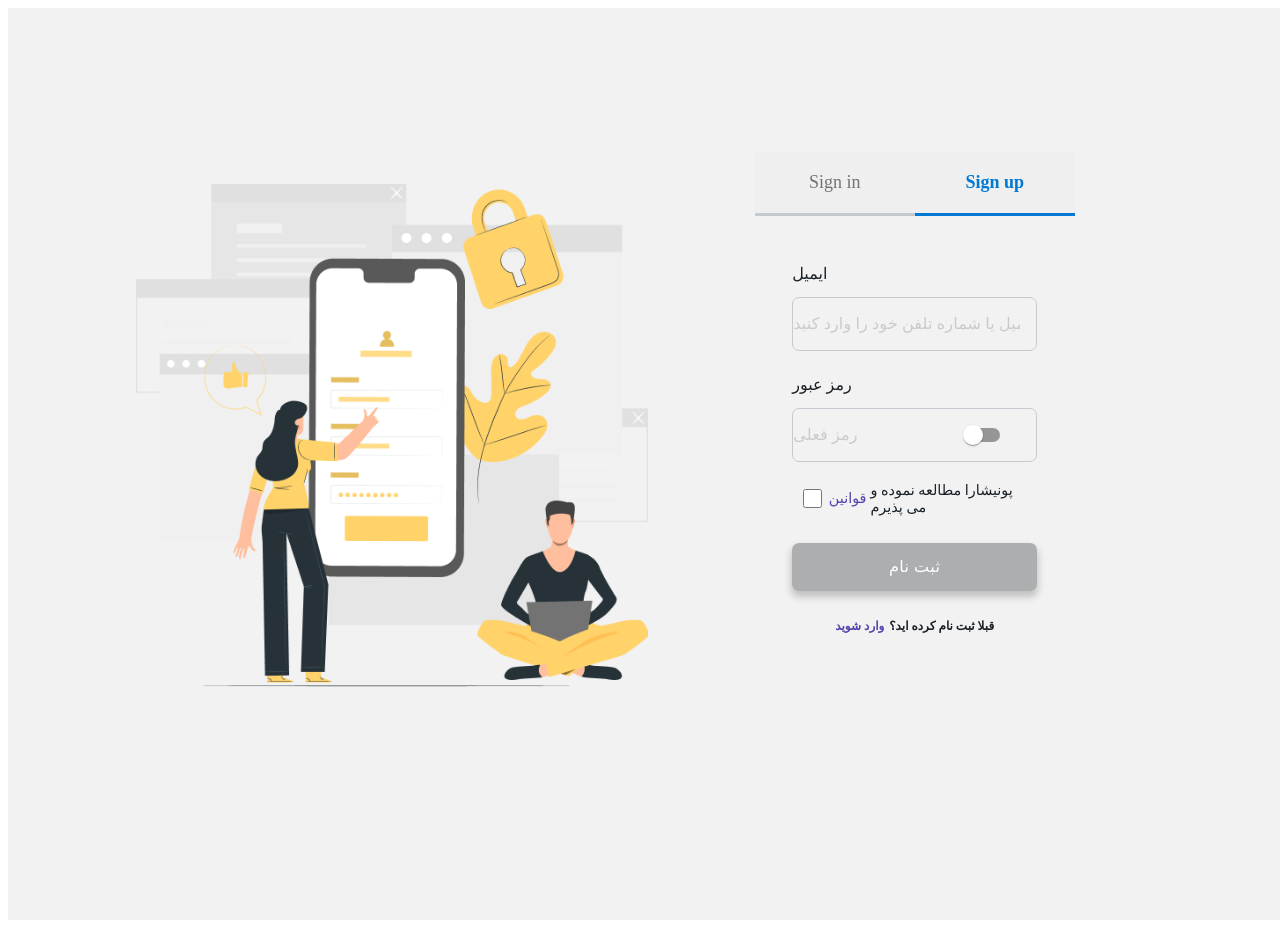
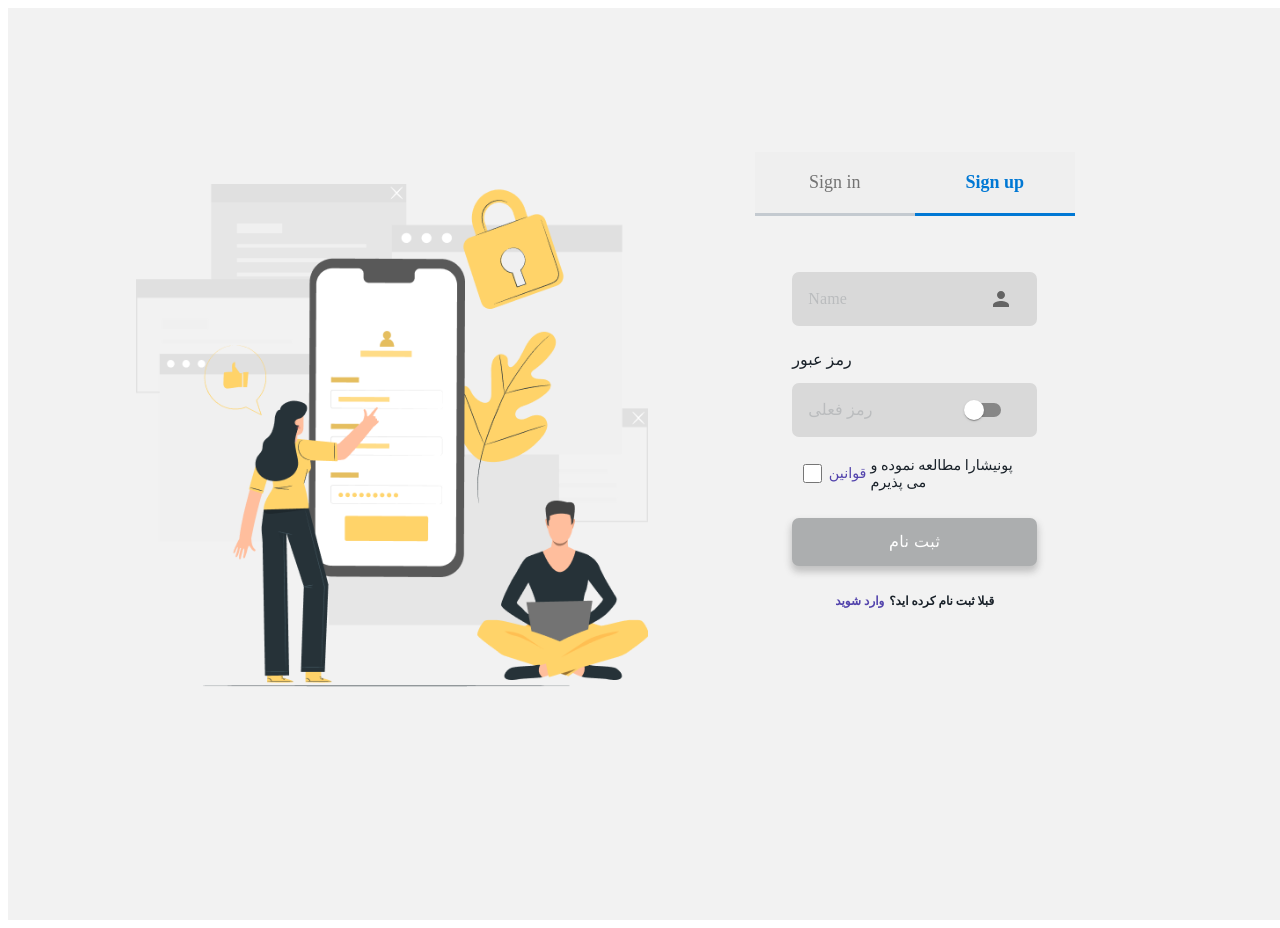
Before and after one commit to tayebediba/NinjaRecruiter, a React (Create React App) app in the folder my-app/: page /login in a window 1280 px wide. Built offline with nearby package versions, Linux system fonts and the light colour scheme.

Commit message:
edit-style

```diff
--- a/my-app/package.json
+++ b/my-app/package.json
@@ -5,6 +5,7 @@
   "dependencies": {
     "@emotion/react": "^11.9.3",
     "@emotion/styled": "^11.9.3",
+    "@mui/icons-material": "^5.8.4",
     "@mui/material": "^5.9.2",
     "@testing-library/jest-dom": "^5.16.4",
     "@testing-library/react": "^13.3.0",
--- a/my-app/src/components/auth/inputStyles.css
+++ b/my-app/src/components/auth/inputStyles.css
@@ -2,9 +2,9 @@
   width: 85%;
   height: 3.375rem;
   border-radius: 7px;
-  border: 1px solid rgba(196, 202, 208, 1) !important;
+  background-color: #d9d9d9 !important;
   margin: 0.5rem 0 1.5rem;
-  padding-right: 1rem;
+  padding: 0 1rem;
   font-size: 1rem !important;
   font-family: inherit !important ;
 }
@@ -220,6 +220,6 @@
 }
 
 .resetPassLabel div {
-  font-size: .85rem;
+  font-size: 0.85rem;
   color: rgba(219, 13, 13, 0.87);
 }
--- a/my-app/src/components/auth/signUp/SignUp.js
+++ b/my-app/src/components/auth/signUp/SignUp.js
@@ -7,18 +7,17 @@ import {
   Switch,
 } from "@mui/material";
 import { useState } from "react";
-
+import PersonIcon from "@mui/icons-material/Person";
 import "../inputStyles.css";
-
 
 const SignUp = ({ switcher }) => {
   const [showPassword, setShowPassword] = useState(false);
   const [userName, setUserName] = useState("");
   const [password, setPassword] = useState("");
 
-  // const changeHandler = () => {
-  //   setShowPassword((prevState) => !prevState);
-  // };
+  const changeHandler = () => {
+    setShowPassword((prevState) => !prevState);
+  };
   // const register = async (e, userName, password) => {
   //   e.preventDefault();
   //   console.log(userName, password);
@@ -35,15 +34,19 @@ const SignUp = ({ switcher }) => {
   return (
     <Grid container>
       <form className="form_signUp">
-        <label>ایمیل</label>
         <Input
           className="input_style"
-          type="mail"
+          type="text"
           // value={userName}
           // onChange={(e) => setUserName(e.target.value)}
           required
           disableUnderline={true}
-          placeholder="ایمیل یا شماره تلفن خود را وارد کنید"
+          placeholder="Name"
+          endAdornment={
+            <InputAdornment position="start">
+              <PersonIcon />
+            </InputAdornment>
+          }
         />
 
         <label>رمز عبور</label>
@@ -58,7 +61,7 @@ const SignUp = ({ switcher }) => {
           endAdornment={
             <InputAdornment position="end">
               <IconButton
-              // onClick={() => changeHandler((prevState) => !prevState)}
+                onClick={() => changeHandler((prevState) => !prevState)}
               >
                 <Switch color="secondary" />
               </IconButton>
```
Also changed, not shown: 1 other file (tests, documents, lock files or other folders).
